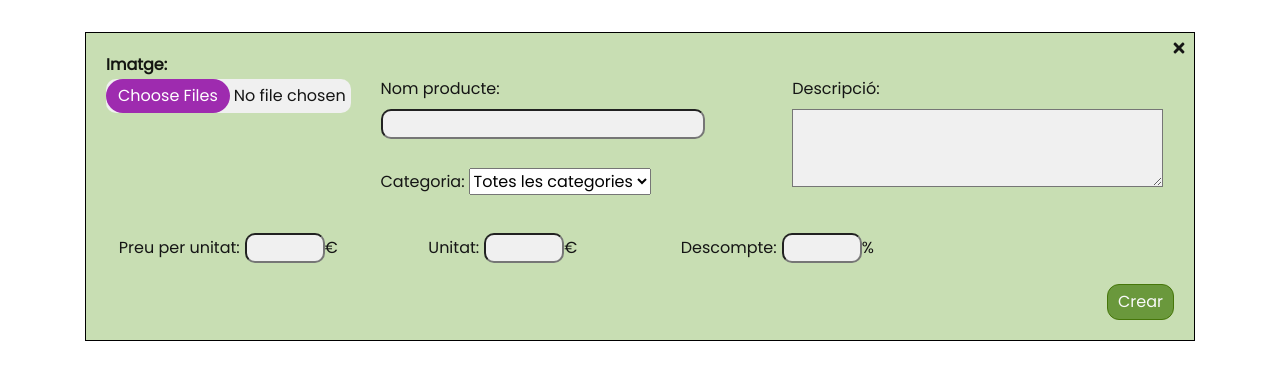
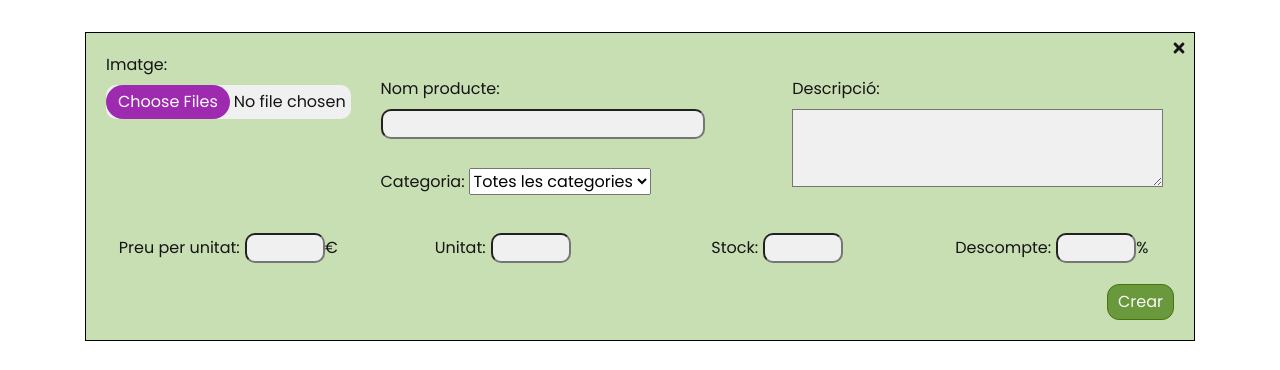
Before and after one commit to SalvadorSC/can-manel-front, a React (Create React App) app: page /administracio-productes in a window 1280 px wide. Both pictures are taken after a click on the button "Crear". Shown: the part 326-696 px from the top of the page. Built offline with nearby package versions, Linux system fonts and the light colour scheme; no server answers.

Commit message:
Método POST implementado en el CRUD de admin

```diff
--- a/src/App.js
+++ b/src/App.js
@@ -26,20 +26,15 @@ function App() {
   const [numeroProductes, setNumeroProductes] = useState(0);
   const [products, setProducts] = useState([]);
 
-  // const urlAPI = process.env.REACT_APP_URL_API + "products/list";
-
-  const { fetchGlobal } = useFetch(
-    "https://can-mateu.herokuapp.com/products/list"
-  );
+  const urlAPI = process.env.REACT_APP_URL_API;
+  const { fetchGlobal } = useFetch(urlAPI);
 
   const loadProducts = useCallback(async () => {
-    const productsAPI = await fetchGlobal(
-      "https://can-mateu.herokuapp.com/products/list"
-    );
+    const productsAPI = await fetchGlobal(`${urlAPI}products/list`);
     if (productsAPI) {
       setProducts(productsAPI);
     }
-  }, [fetchGlobal]);
+  }, [fetchGlobal, urlAPI]);
 
   useEffect(() => {
     loadProducts();
@@ -100,7 +95,12 @@ function App() {
               <AboutUs />
             </Route>
             <Route path="/administracio-productes" exact>
-              <AdminProductList products={products} setProducts={setProducts} />
+              <AdminProductList
+                products={products}
+                setProducts={setProducts}
+                fetchGlobal={fetchGlobal}
+                urlAPI={urlAPI}
+              />
             </Route>
             <Route path="/historial-compra" exact>
               <HistorialCompra />
--- a/src/componentes/AdminForm/AdminForm.js
+++ b/src/componentes/AdminForm/AdminForm.js
@@ -1,9 +1,56 @@
 import "./AdminForm.css";
 import PropTypes from "prop-types";
 import { FaTimes } from "react-icons/fa";
+import { useState } from "react";
 
 export const AdminForm = (props) => {
   const { action, toggleForm, toggleFormEdit } = props;
+  const [productForm, setProductForm] = useState({
+    name: "",
+    description: "",
+    category: "",
+    priceUnit: "",
+    unit: "",
+    photoUrl: "",
+    discount: "",
+    stock: "",
+    date: Date.now(),
+  });
+
+  const sendForm = async (e) => {
+    e.preventDefault();
+    const product = new FormData();
+    product.append("photoUrl", productForm.photoUrl);
+    product.append("name", productForm.name);
+    product.append("category", productForm.category);
+    product.append("description", productForm.description);
+    product.append("priceUnit", productForm.priceUnit);
+    product.append("unit", productForm.unit);
+    product.append("discount", productForm.discount);
+    product.append("date", productForm.date);
+    product.append("stock", productForm.stock);
+    const resp = await fetch(
+      "https://can-mateu.herokuapp.com/products/new-product/",
+      {
+        method: "POST",
+        body: product,
+      }
+    );
+    if (resp.ok) {
+      return toggleForm();
+    }
+    console.log("Something went wrong");
+  };
+
+  const setData = (e) => {
+    console.log(e.target.files);
+    console.log(e.target.value);
+    setProductForm({
+      ...productForm,
+      [e.target.id]:
+        e.target.type === "file" ? e.target.files[0] : e.target.value,
+    });
+  };
   return (
     <div className="container-create">
       <FaTimes
@@ -16,18 +63,24 @@ export const AdminForm = (props) => {
           }
         }}
       />
-      <form>
+      <form onSubmit={sendForm}>
         <div className="row">
           {action === "create" ? (
             <div className="select-image-create col-3">
-              <label class="file-label" for="file-input">
+              <label className="file-label" htmlFor="photoUrl">
                 Imatge:
               </label>
-              <input type="file" name="attachment[]" multiple="multiple" />
+              <input
+                type="file"
+                id="photoUrl"
+                name="attachment[]"
+                multiple="multiple"
+                onChange={setData}
+              />
             </div>
           ) : (
             <div className="content col-3">
-              <label htmlFor="file-input">
+              <label htmlFor="photoUrl">
                 <img
                   className="content-image"
                   src="https://images.unsplash.com/photo-1433360405326-e50f909805b3?ixlib=rb-0.3.5&q=80&fm=jpg&crop=entropy&w=1080&fit=max&s=359e8e12304ffa04a38627a157fc3362"
@@ -36,17 +89,22 @@ export const AdminForm = (props) => {
                 <div className="content-details fadeIn-top">
                   <p>Seleccionar imatge</p>
                 </div>
-                <input id="file-input" type="file" />
+                <input id="photoUrl" type="file" onChange={setData} />
               </label>
             </div>
           )}
           <div className="col form-group pt-4">
-            <label htmlFor="productName">Nom producte:</label>
-            <input type="text" className="mb-4 d-block" id="productName" />
-            <label className="col-form-label mr-1" htmlFor="categoryEdit">
+            <label htmlFor="name">Nom producte:</label>
+            <input
+              type="text"
+              className="mb-4 d-block"
+              id="name"
+              onChange={setData}
+            />
+            <label className="col-form-label mr-1" htmlFor="category">
               Categoria:
             </label>
-            <select className="" id="categoryEdit">
+            <select className="" id="category" onChange={setData}>
               <option value="all" defaultValue>
                 Totes les categories
               </option>
@@ -56,30 +114,39 @@ export const AdminForm = (props) => {
             </select>
           </div>
           <div className="col form-group pt-4">
-            <label htmlFor="descriptionProduct">Descripció:</label>
-            <textarea id="descriptionProduct" rows="3" cols="25"></textarea>
+            <label htmlFor="description">Descripció:</label>
+            <textarea
+              id="description"
+              rows="3"
+              cols="25"
+              onChange={setData}
+            ></textarea>
           </div>
         </div>
         <div className="item-price row text-center mt-3">
           <div className="col-3 form-group">
-            <label htmlFor="itemPrice">Preu per unitat:</label>
-            <input type="text" className="" id="itemPrice" />€
+            <label htmlFor="priceUnit">Preu per unitat:</label>
+            <input type="text" id="priceUnit" onChange={setData} />€
           </div>
           <div className="col-3 form-group">
-            <label htmlFor="itemQuantity">Unitat:</label>
-            <input type="text" className="" id="itemQuantity" />€
+            <label htmlFor="unit">Unitat:</label>
+            <input type="text" id="unit" onChange={setData} />
+          </div>
+          <div className="col-3 form-group">
+            <label htmlFor="stock">Stock:</label>
+            <input type="text" id="stock" onChange={setData} />
           </div>
           <div className="col-3 form-group">
             <label htmlFor="discount">Descompte:</label>
-            <input type="text" className="" id="discount" />%
+            <input type="text" id="discount" onChange={setData} />%
           </div>
         </div>
+        <div className="text-right">
+          <button type="submit" className="button" onSubmit={sendForm}>
+            {action === "create" ? "Crear" : "Editar"}
+          </button>
+        </div>
       </form>
-      <div className="text-right">
-        <button type="submit" className="button">
-          {action === "create" ? "Crear" : "Editar"}
-        </button>
-      </div>
     </div>
   );
 };
--- a/src/componentes/adminProduct/AdminProduct.js
+++ b/src/componentes/adminProduct/AdminProduct.js
@@ -71,4 +71,5 @@ AdminProduct.propTypes = {
     date: PropTypes.string.isRequired,
   }).isRequired,
   setAction: PropTypes.func.isRequired,
+  deleteProduct: PropTypes.func.isRequired,
 };
--- a/src/paginas/adminProductList/AdminProductList.js
+++ b/src/paginas/adminProductList/AdminProductList.js
@@ -6,24 +6,18 @@ import { AdminForm } from "../../componentes/AdminForm/AdminForm";
 import { useFetch } from "../../hooks/useFetch";
 
 export const AdminProductList = (props) => {
-  const { products, setProducts } = props;
+  const { products, setProducts, urlAPI, fetchGlobal } = props;
   const [formOpen, setFormOpen] = useState(false);
   const [action, setAction] = useState(null);
 
   const toggleForm = () => {
     setFormOpen(!formOpen);
   };
-  const { fetchGlobal } = useFetch(
-    "https://can-mateu.herokuapp.com/products/product/"
-  );
 
   const deleteProduct = async (id) => {
-    const resp = await fetchGlobal(
-      "https://can-mateu.herokuapp.com/products/product/" + id,
-      {
-        method: "DELETE",
-      }
-    );
+    const resp = await fetchGlobal(urlAPI + "products/product/" + id, {
+      method: "DELETE",
+    });
     if (resp.ok) {
       setProducts(products.filter((product) => product.id !== id));
     }
@@ -113,4 +107,7 @@ export const AdminProductList = (props) => {
 
 AdminProductList.propTypes = {
   products: PropTypes.array.isRequired,
+  setProducts: PropTypes.func.isRequired,
+  urlAPI: PropTypes.string.isRequired,
+  fetchGlobal: PropTypes.func.isRequired,
 };
--- a/src/paginas/paginaProducte/PaginaProducte.js
+++ b/src/paginas/paginaProducte/PaginaProducte.js
@@ -47,7 +47,7 @@ export const PaginaProducte = (props) => {
                 <input
                   type="number"
                   defaultValue={1}
-                  class="form-control w-auto mb-5 text-right"
+                  className="form-control w-auto mb-5 text-right"
                 />
               </div>
               <div className="button-add m-auto">
```
